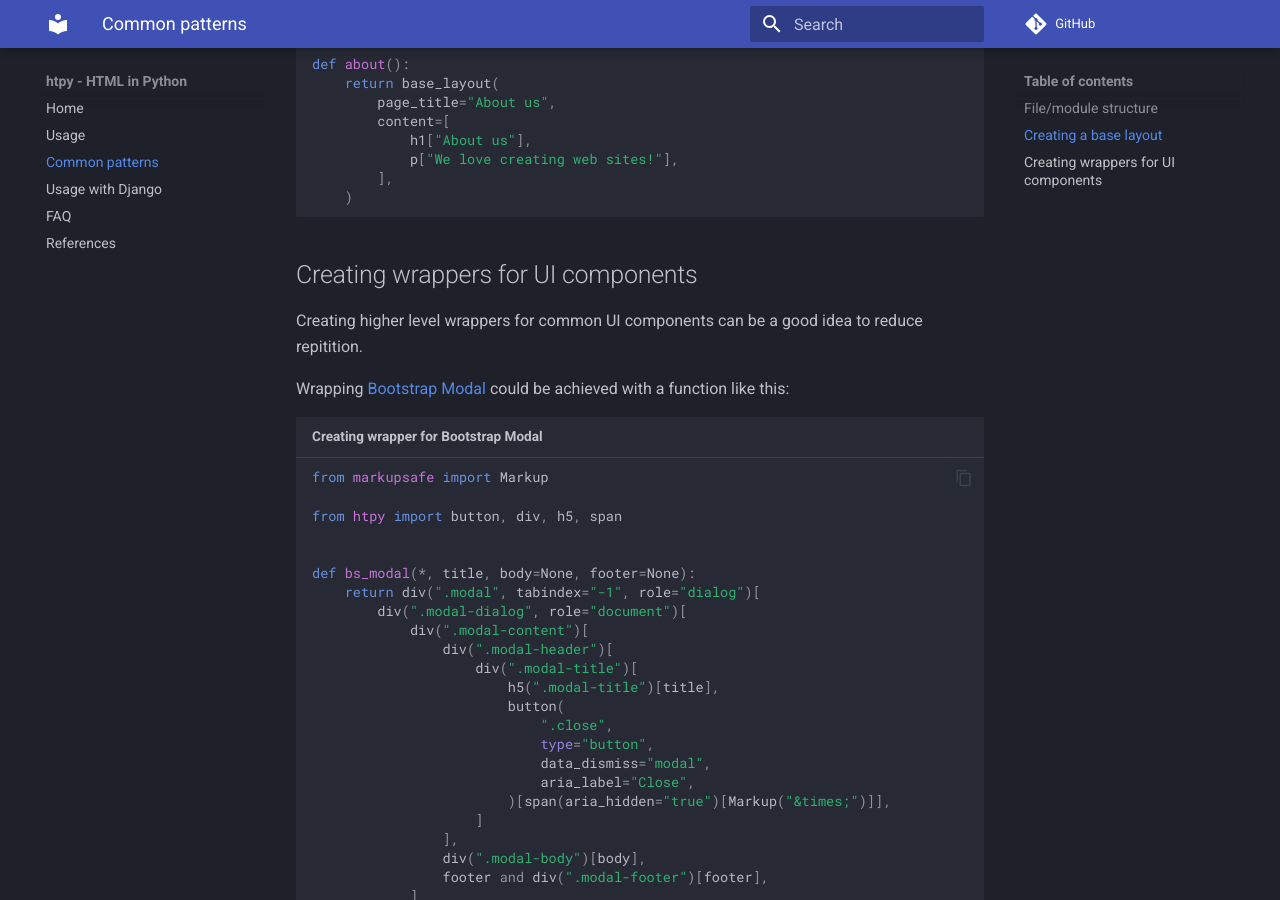
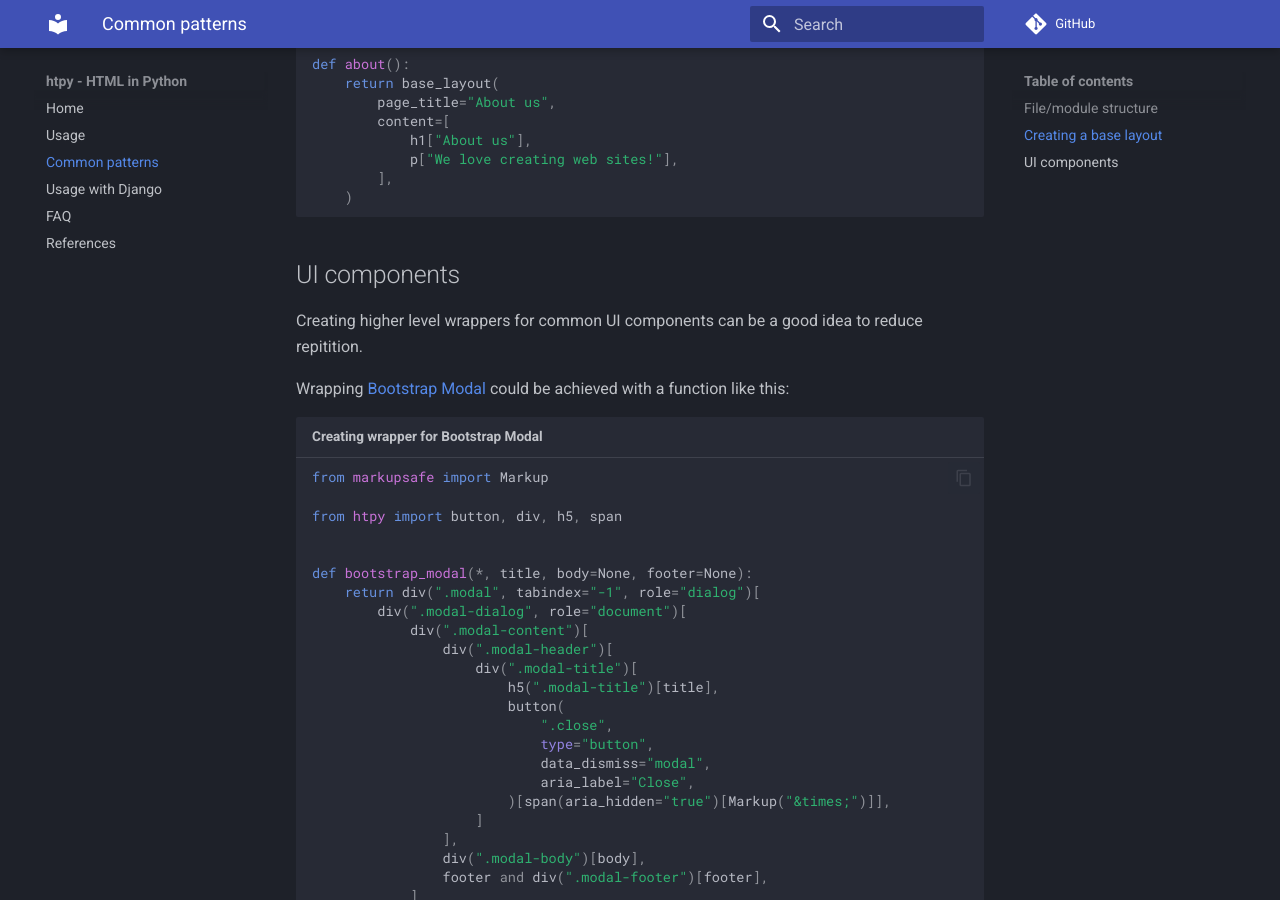
Before and after one commit to pelme/htpy, an MkDocs documentation site: the page built from docs/common-patterns.md, in a window 1280 px wide and 900 px high, scrolled down 1596 px. Built offline with MkDocs 1.6.1 and Material for MkDocs 9.7.7, drawn with Linux system fonts in a browser that asks for light colours; comment, search, counter and statistics services are not loaded.

Commit message:
reword UI components section

````diff
--- a/docs/common-patterns.md
+++ b/docs/common-patterns.md
@@ -77,7 +77,7 @@ def about():
 
 ```
 
-## Creating wrappers for UI components
+## UI components
 
 Creating higher level wrappers for common UI components can be a good idea to reduce repitition.
 
@@ -90,7 +90,7 @@ from markupsafe import Markup
 from htpy import button, div, h5, span
 
 
-def bs_modal(*, title, body=None, footer=None):
+def bootstrap_modal(*, title, body=None, footer=None):
     return div(".modal", tabindex="-1", role="dialog")[
         div(".modal-dialog", role="document")[
             div(".modal-content")[
````
Also changed, not shown: 1 other file.
